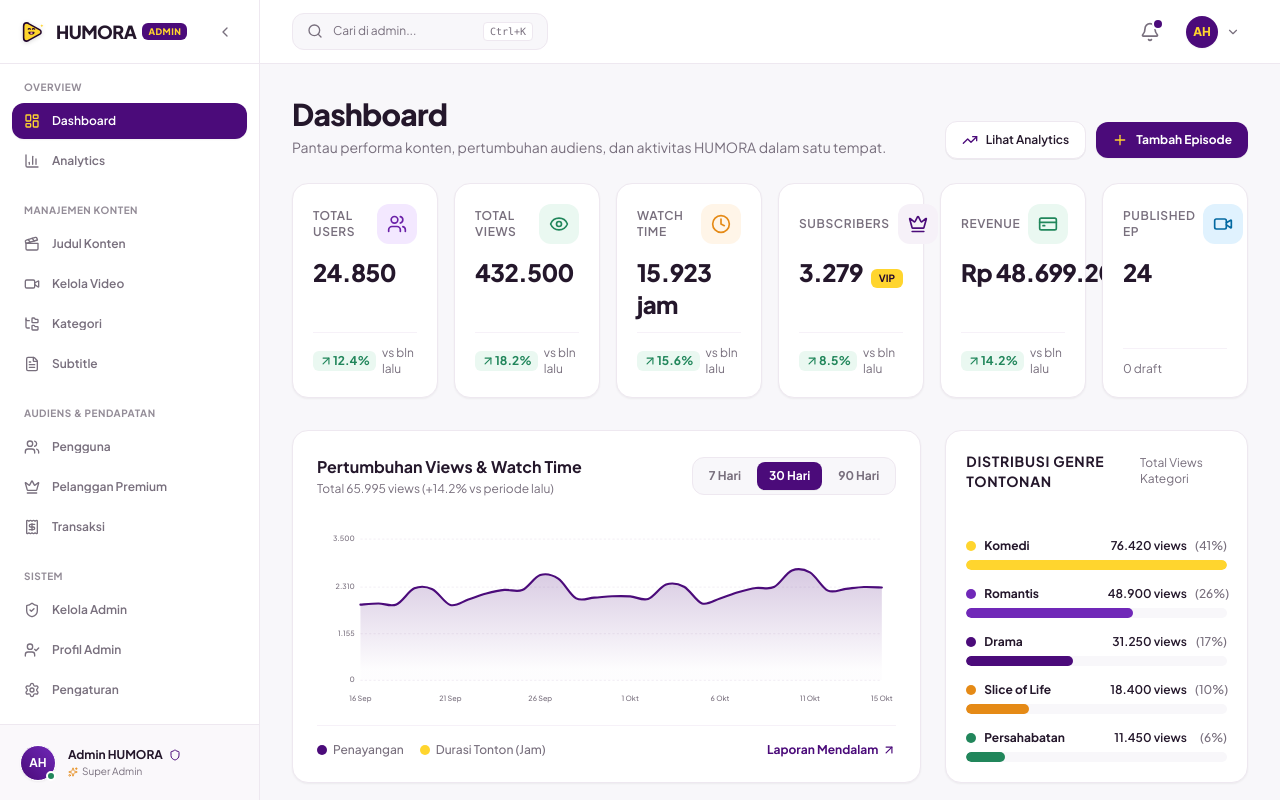
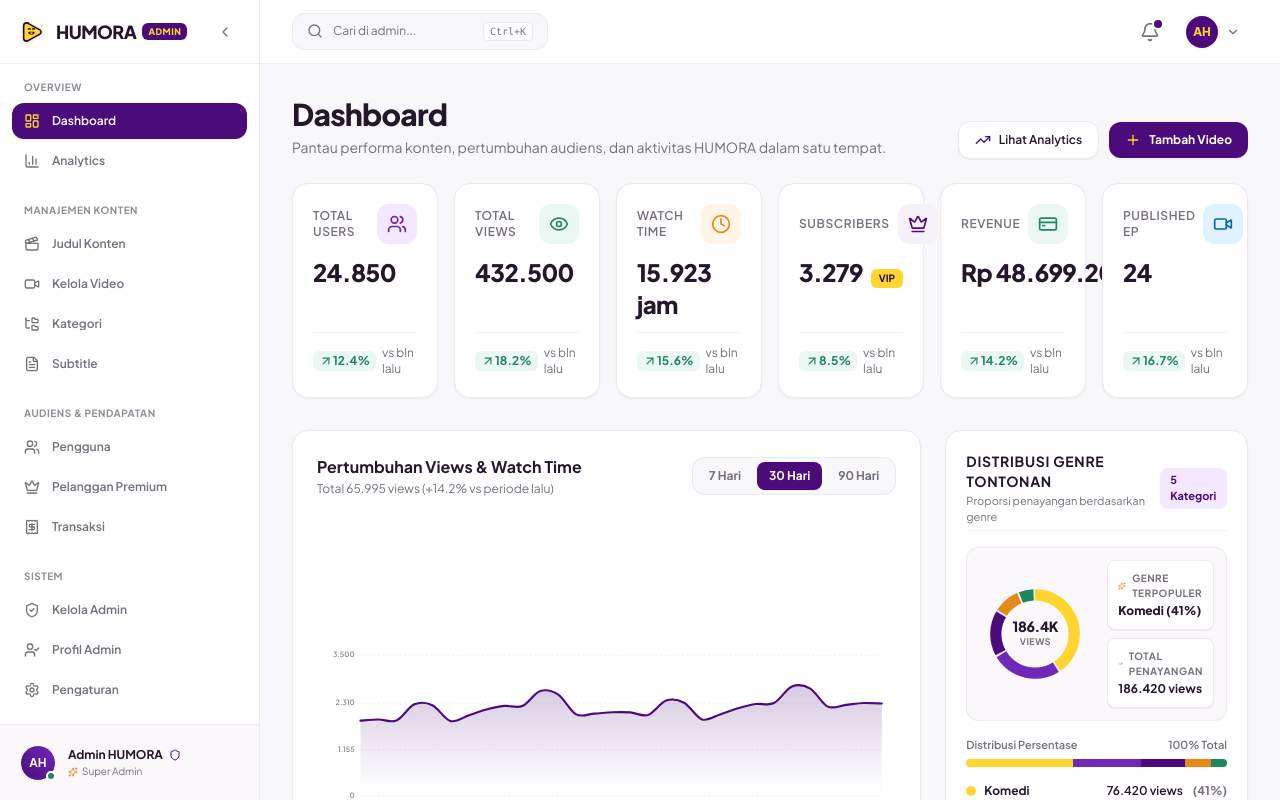
Before and after one commit to ardhikaxx/fe-web-humora, a Next.js app: page /admin in a window 1280 px wide. Shown: the top 800 px of the page. Built offline with nearby package versions, Linux system fonts and the light colour scheme.

Commit message:
fix(dashboard): perbaiki card Distribusi Genre Tontonan dengan Donut Chart, highlight metrik, dan segmented progress bar agar tidak kosong

```diff
--- a/app/admin/page.tsx
+++ b/app/admin/page.tsx
@@ -68,7 +68,7 @@ export default function AdminDashboardPage() {
               className="inline-flex items-center gap-2 px-4 py-2.5 rounded-xl bg-[#4B0B7A] hover:bg-[#3B0762] text-xs font-bold text-white transition-all shadow-xs"
             >
               <Plus className="w-4 h-4 text-[#FFD52E]" />
-              Tambah Episode
+              Tambah Video
             </Link>
           </>
         }
@@ -130,6 +130,8 @@ export default function AdminDashboardPage() {
         <StatCard
           title="Published Ep"
           value={formatNumber(stats.publishedEpisodesCount)}
+          change={16.7}
+          changeLabel="vs bln lalu"
           subtitle={`${stats.draftEpisodesCount} draft`}
           icon={<Video className="w-5 h-5" />}
           iconBg="bg-[#E0F2FE]"
@@ -200,7 +202,7 @@ export default function AdminDashboardPage() {
           <CategoryBarChart
             categories={CATEGORY_DISTRIBUTION}
             title="Distribusi Genre Tontonan"
-            className="h-full flex flex-col justify-between"
+            className="h-full"
           />
         </div>
       </div>
--- a/components/charts/CategoryBarChart.tsx
+++ b/components/charts/CategoryBarChart.tsx
@@ -1,6 +1,8 @@
 'use client';
 
 import React from 'react';
+import Link from 'next/link';
+import { Sparkles, TrendingUp, ArrowUpRight } from 'lucide-react';
 import { CategoryMetric } from '../../lib/data/analyticsData';
 import { formatNumber } from '../../lib/utils/formatters';
 
@@ -10,40 +12,160 @@ interface CategoryBarChartProps {
   className?: string;
 }
 
+function computeDonutSlices(categories: CategoryMetric[], circumference: number) {
+  const result = [];
+  let sum = 0;
+  for (let i = 0; i < categories.length; i++) {
+    const cat = categories[i];
+    const percent = cat.percentage;
+    const arcLength = (percent / 100) * circumference;
+    const strokeDasharray = `${Math.max(0, arcLength - 2)} ${circumference}`;
+    const strokeDashoffset = -((sum / 100) * circumference);
+    sum += percent;
+    result.push({
+      ...cat,
+      strokeDasharray,
+      strokeDashoffset,
+    });
+  }
+  return result;
+}
+
 export function CategoryBarChart({ categories, title, className = '' }: CategoryBarChartProps) {
-  const maxViews = Math.max(...categories.map((c) => c.views), 1);
+  const totalViews = categories.reduce((sum, c) => sum + c.views, 0);
+  const compactTotalViews = totalViews >= 1000 ? `${(totalViews / 1000).toFixed(1)}K` : formatNumber(totalViews);
+  const topCategory = categories.length > 0 ? [...categories].sort((a, b) => b.views - a.views)[0] : null;
+
+  // SVG Donut chart calculation
+  const radius = 42;
+  const circumference = 2 * Math.PI * radius;
+  const donutSlices = computeDonutSlices(categories, circumference);
 
   return (
-    <div className={`bg-white p-5 rounded-2xl border border-[#EEE8F0] shadow-xs ${className}`}>
+    <div className={`bg-white p-5 rounded-2xl border border-[#EEE8F0] shadow-xs flex flex-col justify-between gap-4 ${className}`}>
+      {/* Header */}
       {title && (
-        <div className="flex items-center justify-between mb-4">
-          <h3 className="text-sm font-bold text-[#24172B] uppercase tracking-wider">{title}</h3>
-          <span className="text-xs text-[#786F7D]">Total Views Kategori</span>
+        <div className="flex items-center justify-between pb-1 border-b border-[#F6F1F8]">
+          <div>
+            <h3 className="text-sm font-bold text-[#24172B] uppercase tracking-wider">{title}</h3>
+            <p className="text-[11px] text-[#786F7D] mt-0.5">Proporsi penayangan berdasarkan genre</p>
+          </div>
+          <span className="text-[11px] font-bold text-[#4B0B7A] bg-[#F3E8FF] px-2.5 py-1 rounded-lg">
+            {categories.length} Kategori
+          </span>
         </div>
       )}
 
-      <div className="space-y-4">
+      {/* Visual Chart & Top Insights Section */}
+      <div className="flex items-center gap-4 bg-[#FAF8FB] p-3 rounded-xl border border-[#EEE8F0]">
+        {/* SVG Donut Chart with Center Label */}
+        <div className="relative w-28 h-28 shrink-0 flex items-center justify-center">
+          <svg viewBox="0 0 120 120" className="w-full h-full transform -rotate-90">
+            {/* Background Track */}
+            <circle
+              cx="60"
+              cy="60"
+              r={radius}
+              fill="transparent"
+              stroke="#EEE8F0"
+              strokeWidth="12"
+            />
+            {/* Category Arcs */}
+            {donutSlices.map((slice) => (
+              <circle
+                key={slice.slug}
+                cx="60"
+                cy="60"
+                r={radius}
+                fill="transparent"
+                stroke={slice.color}
+                strokeWidth="12"
+                strokeDasharray={slice.strokeDasharray}
+                strokeDashoffset={slice.strokeDashoffset}
+                strokeLinecap="butt"
+                className="transition-all duration-500"
+              />
+            ))}
+          </svg>
+
+          {/* Donut Center Info */}
+          <div className="absolute inset-0 flex flex-col items-center justify-center pointer-events-none text-center">
+            <span className="text-sm font-black text-[#24172B] leading-none tracking-tight">
+              {compactTotalViews}
+            </span>
+            <span className="text-[9px] font-bold text-[#786F7D] uppercase tracking-wider mt-0.5">
+              Views
+            </span>
+          </div>
+        </div>
+
+        {/* Highlights beside Donut */}
+        <div className="flex-1 min-w-0 space-y-2">
+          <div className="bg-white p-2.5 rounded-lg border border-[#EEE8F0] shadow-2xs">
+            <div className="flex items-center gap-1.5 text-[10px] font-bold text-[#786F7D] uppercase tracking-wider">
+              <Sparkles className="w-3 h-3 text-[#E58A16]" /> Genre Terpopuler
+            </div>
+            <p className="text-xs font-black text-[#24172B] mt-0.5 truncate">
+              {topCategory ? topCategory.name : 'Komedi'} ({topCategory?.percentage}%)
+            </p>
+          </div>
+
+          <div className="bg-white p-2.5 rounded-lg border border-[#EEE8F0] shadow-2xs">
+            <div className="flex items-center gap-1.5 text-[10px] font-bold text-[#786F7D] uppercase tracking-wider">
+              <TrendingUp className="w-3 h-3 text-[#21865B]" /> Total Penayangan
+            </div>
+            <p className="text-xs font-bold text-[#24172B] mt-0.5">
+              {formatNumber(totalViews)} views
+            </p>
+          </div>
+        </div>
+      </div>
+
+      {/* Segmented Multi-Color Progress Strip */}
+      <div className="space-y-1.5">
+        <div className="flex items-center justify-between text-[11px] font-semibold text-[#786F7D]">
+          <span>Distribusi Persentase</span>
+          <span>100% Total</span>
+        </div>
+        <div className="w-full h-2 rounded-full overflow-hidden flex bg-[#EEE8F0]">
+          {categories.map((cat) => (
+            <div
+              key={cat.slug}
+              style={{
+                width: `${cat.percentage}%`,
+                backgroundColor: cat.color,
+              }}
+              title={`${cat.name}: ${cat.percentage}% (${formatNumber(cat.views)} views)`}
+              className="h-full transition-all duration-300"
+            />
+          ))}
+        </div>
+      </div>
+
+      {/* Category Breakdown Progress Bars */}
+      <div className="space-y-2.5">
         {categories.map((cat) => {
-          const widthPercent = Math.max(8, (cat.views / maxViews) * 100);
-
           return (
             <div key={cat.slug} className="group">
-              <div className="flex items-center justify-between text-xs mb-1.5">
-                <div className="flex items-center gap-2">
-                  <span className="w-2.5 h-2.5 rounded-full" style={{ backgroundColor: cat.color }} />
-                  <span className="font-bold text-[#24172B]">{cat.name}</span>
+              <div className="flex items-center justify-between text-xs mb-1">
+                <div className="flex items-center gap-2 min-w-0">
+                  <span
+                    className="w-2.5 h-2.5 rounded-full shrink-0"
+                    style={{ backgroundColor: cat.color }}
+                  />
+                  <span className="font-bold text-[#24172B] truncate">{cat.name}</span>
                 </div>
-                <div className="flex items-center gap-2">
+                <div className="flex items-center gap-2 shrink-0">
                   <span className="font-semibold text-[#24172B]">{formatNumber(cat.views)} views</span>
-                  <span className="text-[#786F7D] font-medium w-8 text-right">({cat.percentage}%)</span>
+                  <span className="text-[#786F7D] font-bold w-9 text-right">({cat.percentage}%)</span>
                 </div>
               </div>
 
-              <div className="w-full h-2.5 bg-[#F8F7FA] rounded-full overflow-hidden">
+              <div className="w-full h-1.5 bg-[#F8F7FA] rounded-full overflow-hidden">
                 <div
                   className="h-full rounded-full transition-all duration-500 ease-out group-hover:brightness-95"
                   style={{
-                    width: `${widthPercent}%`,
+                    width: `${cat.percentage}%`,
                     backgroundColor: cat.color,
                   }}
                 />
@@ -52,6 +174,17 @@ export function CategoryBarChart({ categories, title, className = '' }: Category
           );
         })}
       </div>
+
+      {/* Footer Link */}
+      <div className="pt-2 border-t border-[#F6F1F8] flex items-center justify-between text-xs text-[#786F7D]">
+        <span>{categories.length} Kategori Terdaftar</span>
+        <Link
+          href="/admin/categories"
+          className="text-[#4B0B7A] font-bold hover:underline inline-flex items-center gap-1"
+        >
+          Kelola Kategori <ArrowUpRight className="w-3.5 h-3.5" />
+        </Link>
+      </div>
     </div>
   );
 }
```
